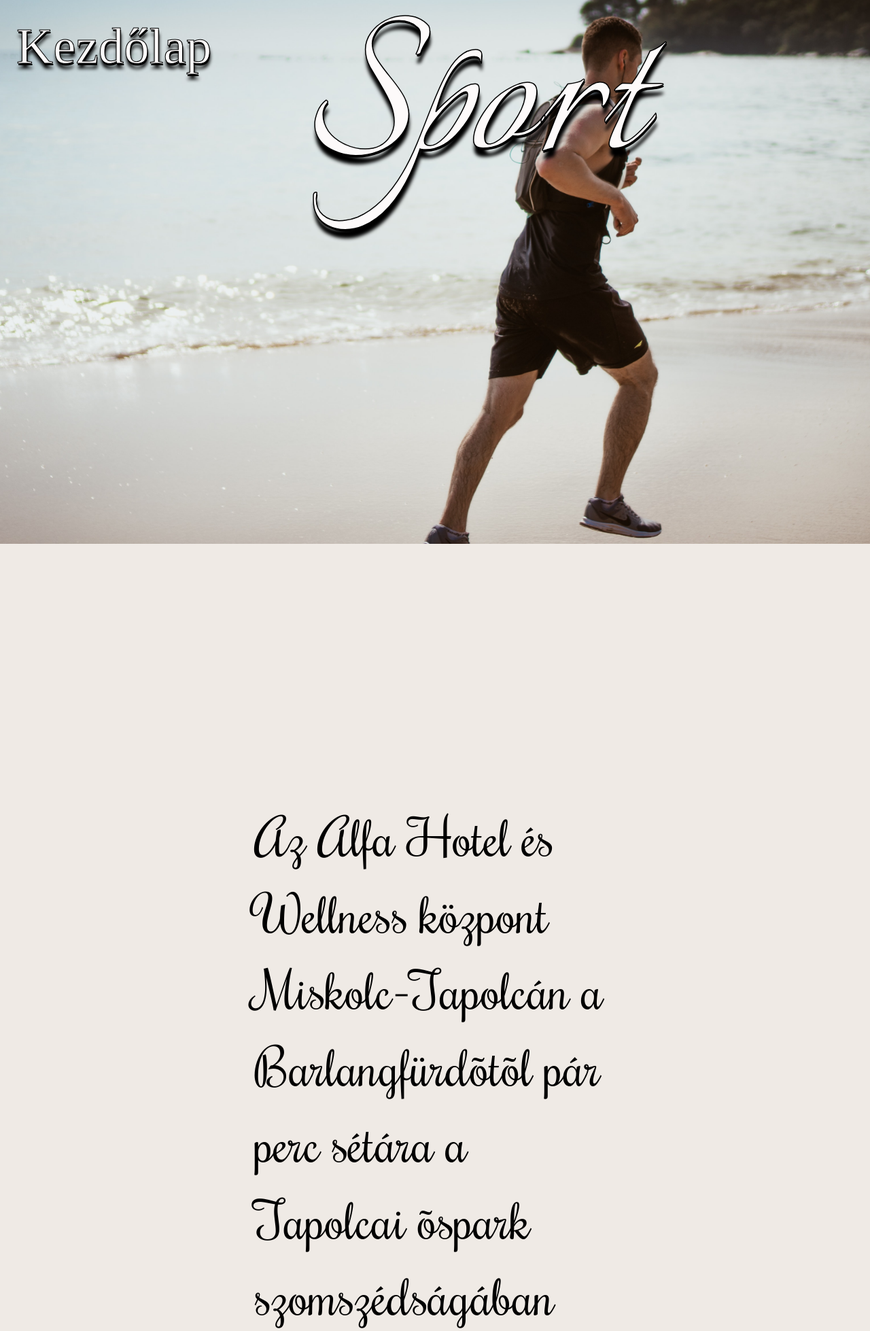
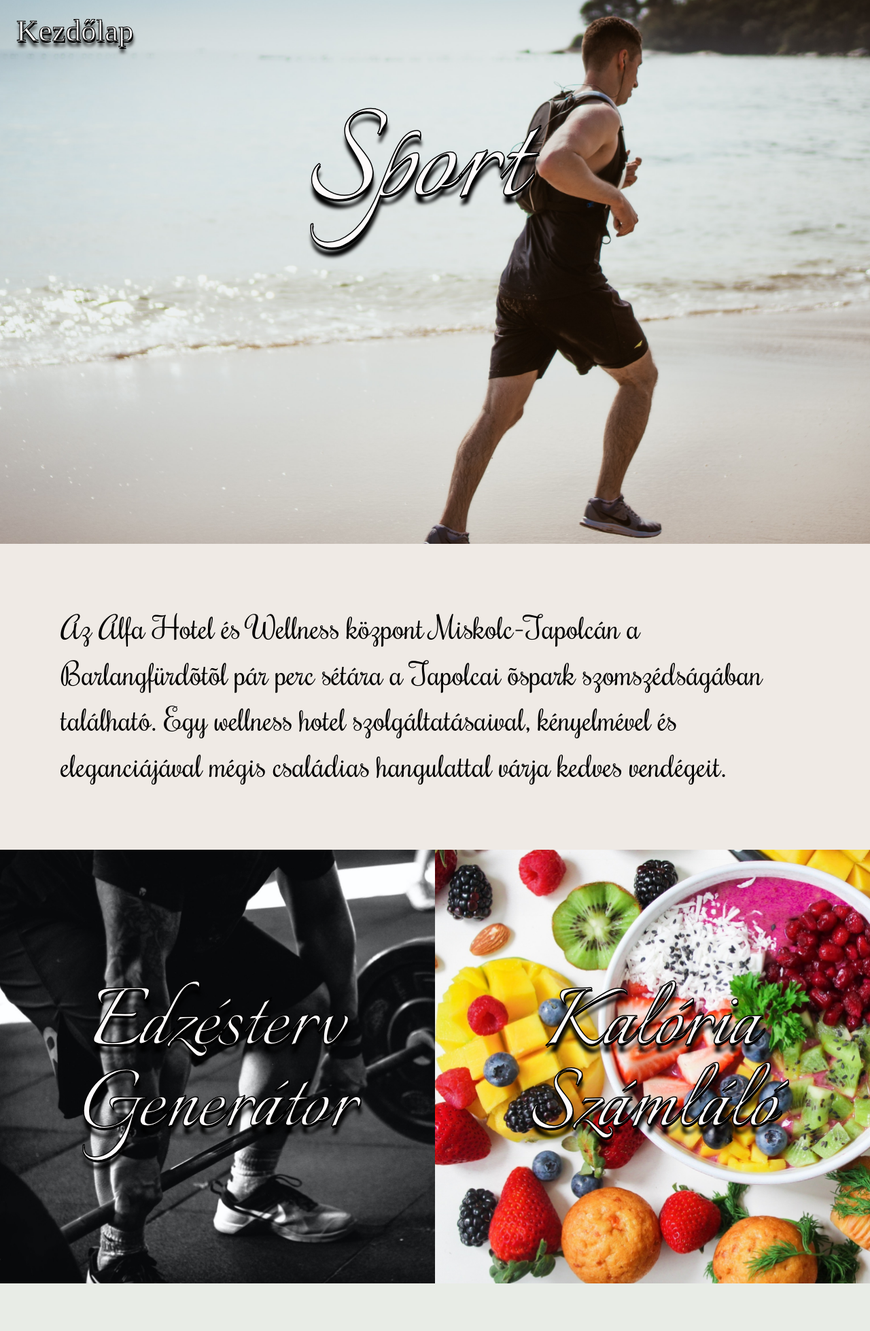
Before and after one commit to teaisawesome/SZFM-Weboldal, a PHP site: the page made by app/view/ServicesPage-Sport.html in a window 1280 px wide. Shown: the top 1958 px of the page at 68% size. After the commit the page ends 1888 px from the top, so only its background shows below. Run offline with PHP 8.4, Linux system fonts and the light colour scheme; the template is opened without the code that fills it, so the values that code supplies are empty; some web fonts are replaced.

Commit message:
Reszponzivitás 1440px -> Sport szolgáltatások oldalhoz

```diff
--- a/app/assets/css/ServicesPage-SportStyle.css
+++ b/app/assets/css/ServicesPage-SportStyle.css
@@ -144,6 +144,27 @@ h2:hover{
         font-size: 5rem;
     }
 }
+@media only screen and (max-width: 1440px){
+    h1{
+        font-size: 15rem;
+    }
+    .text{
+        font-size: 3rem;
+        padding: 2em;
+    }
+    h2{
+        font-size: 10rem;
+    }
+    h2:hover{
+        font-size: 12rem;
+    }
+    .home{
+        font-size: 2rem;
+    }
+    .home:hover{
+        font-size: 3rem;
+    }
+}
 @media only screen and (max-width: 1024px){
     .felxbox-container{
         display: block;
```
